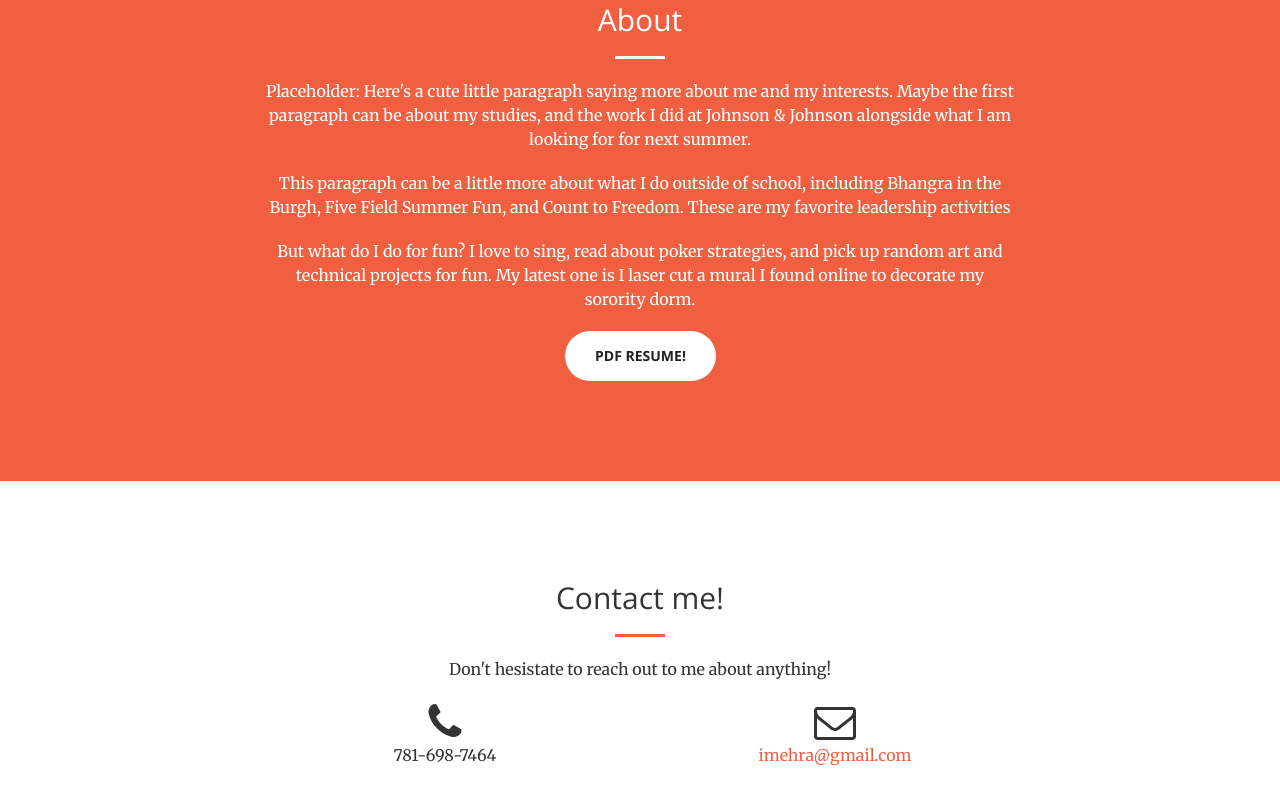
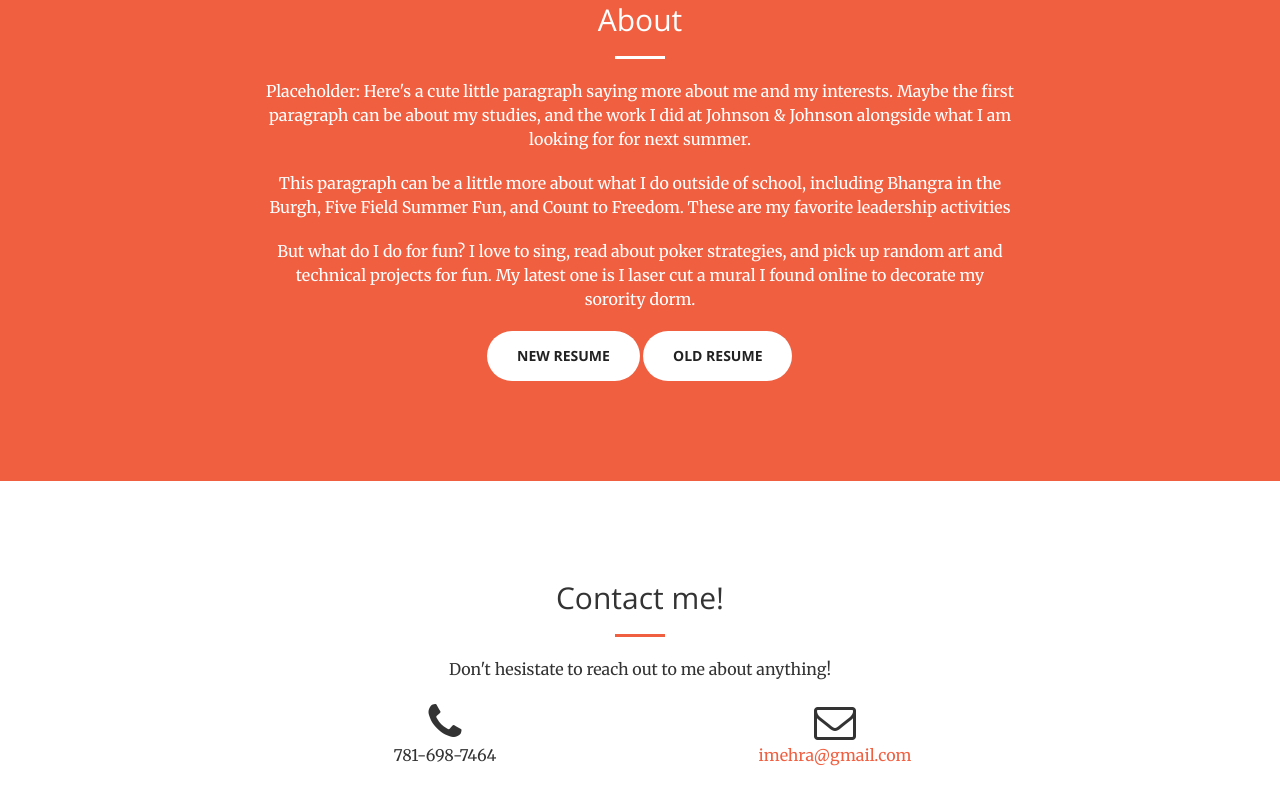
Before and after one commit to imehra/imehra.github.io, a website: page index.html in a window 1280 px wide. Shown: the part 897-1702 px from the top of the page. Drawn offline with nearby package versions, Linux system fonts and the light colour scheme.

Commit message:
Update index.html

```diff
--- a/index.html
+++ b/index.html
@@ -93,8 +93,10 @@
                     <p>This paragraph can be a little more about what I do outside of school, including Bhangra in the Burgh, Five Field Summer Fun, and Count to Freedom. These are my favorite leadership activities</p>
                     <p>But what do I do for fun? I love to sing, read about poker strategies, and pick up random art and technical projects for fun. My latest one is I laser cut a mural I found online to decorate my sorority dorm. </p>
 
-                    <a href="pdf/_Isha_Mehra_Resume_Aug17.pdf" class="page-scroll btn btn-default btn-xl sr-button">PDF Resume!</a>
-            </div>
+                    <a href="_Isha_Mehra_Resume_Aug17.pdf" class="page-scroll btn btn-default btn-xl sr-button">New Resume</a>
+                    <a href="updated.pdf" class="page-scroll btn btn-default btn-xl sr-button">Old Resume</a>
+
+		</div>
         </div>
     </section>
 
```
